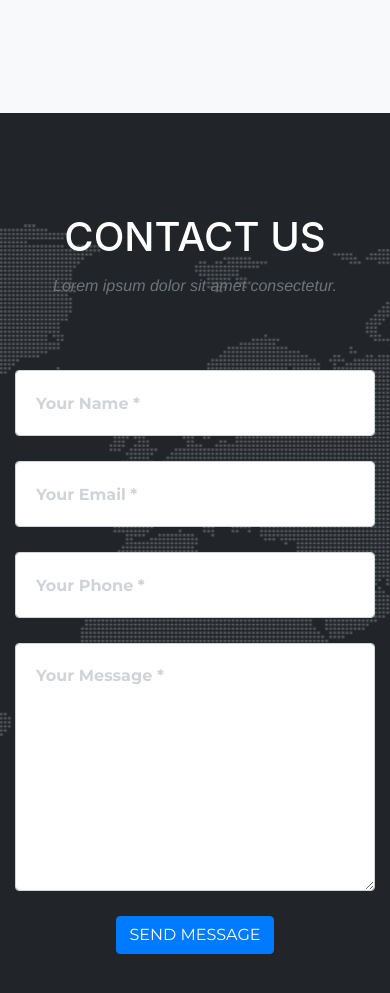
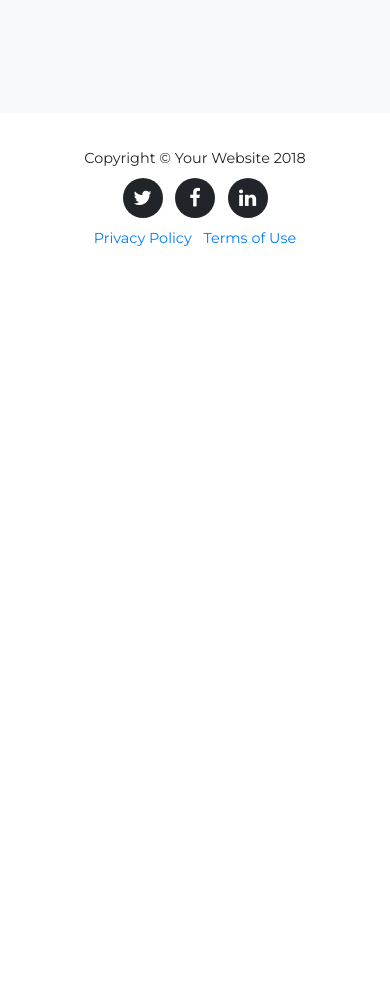
Before and after one commit to nwiegand1/femmehacks-2018, a website with bundled scripts: page index.html in a window 390 px wide. Shown: the part 3711-4704 px from the top of the page. After the commit the page ends 3994 px from the top, so only its background shows below. Built offline with nearby package versions, Linux system fonts and the light colour scheme; a web font is replaced by a local one.

Commit message:
removed contact section

```diff
--- a/index.html
+++ b/index.html
@@ -49,9 +49,6 @@
             </li>
             <li class="nav-item">
               <a class="nav-link js-scroll-trigger" href="#team">Team</a>
-            </li>
-            <li class="nav-item">
-              <a class="nav-link js-scroll-trigger" href="#contact">Contact</a>
             </li>
           </ul>
         </div>
@@ -267,51 +264,6 @@
       </div>
     </section>
 
-    <!-- Contact -->
-    <section id="contact">
-      <div class="container">
-        <div class="row">
-          <div class="col-lg-12 text-center">
-            <h2 class="section-heading text-uppercase">Contact Us</h2>
-            <h3 class="section-subheading text-muted">Lorem ipsum dolor sit amet consectetur.</h3>
-          </div>
-        </div>
-        <div class="row">
-          <div class="col-lg-12">
-            <form id="contactForm" name="sentMessage" novalidate>
-              <div class="row">
-                <div class="col-md-6">
-                  <div class="form-group">
-                    <input class="form-control" id="name" type="text" placeholder="Your Name *" required data-validation-required-message="Please enter your name.">
-                    <p class="help-block text-danger"></p>
-                  </div>
-                  <div class="form-group">
-                    <input class="form-control" id="email" type="email" placeholder="Your Email *" required data-validation-required-message="Please enter your email address.">
-                    <p class="help-block text-danger"></p>
-                  </div>
-                  <div class="form-group">
-                    <input class="form-control" id="phone" type="tel" placeholder="Your Phone *" required data-validation-required-message="Please enter your phone number.">
-                    <p class="help-block text-danger"></p>
-                  </div>
-                </div>
-                <div class="col-md-6">
-                  <div class="form-group">
-                    <textarea class="form-control" id="message" placeholder="Your Message *" required data-validation-required-message="Please enter a message."></textarea>
-                    <p class="help-block text-danger"></p>
-                  </div>
-                </div>
-                <div class="clearfix"></div>
-                <div class="col-lg-12 text-center">
-                  <div id="success"></div>
-                  <button id="sendMessageButton" class="btn btn-primary btn-xl text-uppercase" type="submit">Send Message</button>
-                </div>
-              </div>
-            </form>
-          </div>
-        </div>
-      </div>
-    </section>
-
     <!-- Footer -->
     <footer>
       <div class="container">
```
